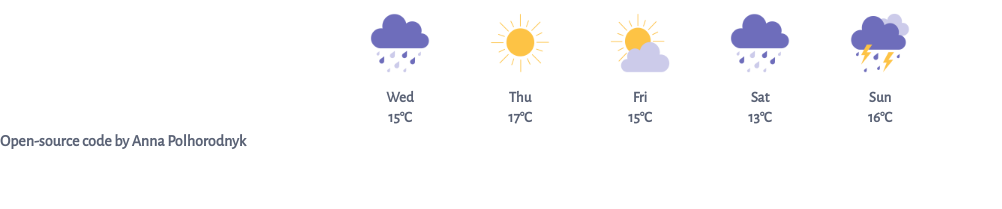
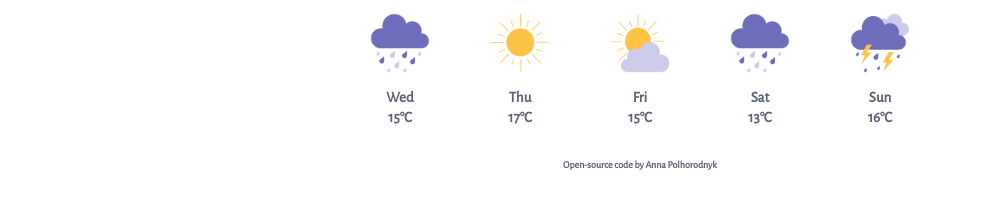
Before and after one commit to polllyann/SheCodes-project, a plain HTML site: page index.html in a window 1280 px wide. Shown: the part 331-540 px from the top of the page, without its empty margins (0-1002 px from the left). Drawn offline with nearby package versions, Linux system fonts and the light colour scheme; no server answers.

Commit message:
added css to github link

```diff
--- a/index.html
+++ b/index.html
@@ -47,7 +47,7 @@
     </div>
     </ul>
   </div>
-  <a href="https://github.com/polllyann/SheCodes-project">Open-source code by Anna Polhorodnyk</a>
+  <a href="https://github.com/polllyann/SheCodes-project" class = "gitlink">Open-source code by Anna Polhorodnyk</a>
   <script src="src/script.js">
   </script>
   </body>
--- a/src/style.css
+++ b/src/style.css
@@ -111,3 +111,9 @@ input[type="search"]::-webkit-search-results-button,
 input[type="search"]::-webkit-search-results-decoration {
   display: none;
 }
+.gitlink {
+  text-align: center;
+  font-size: 10px;
+  display: block;
+  margin: 30px 0px;
+}
```
